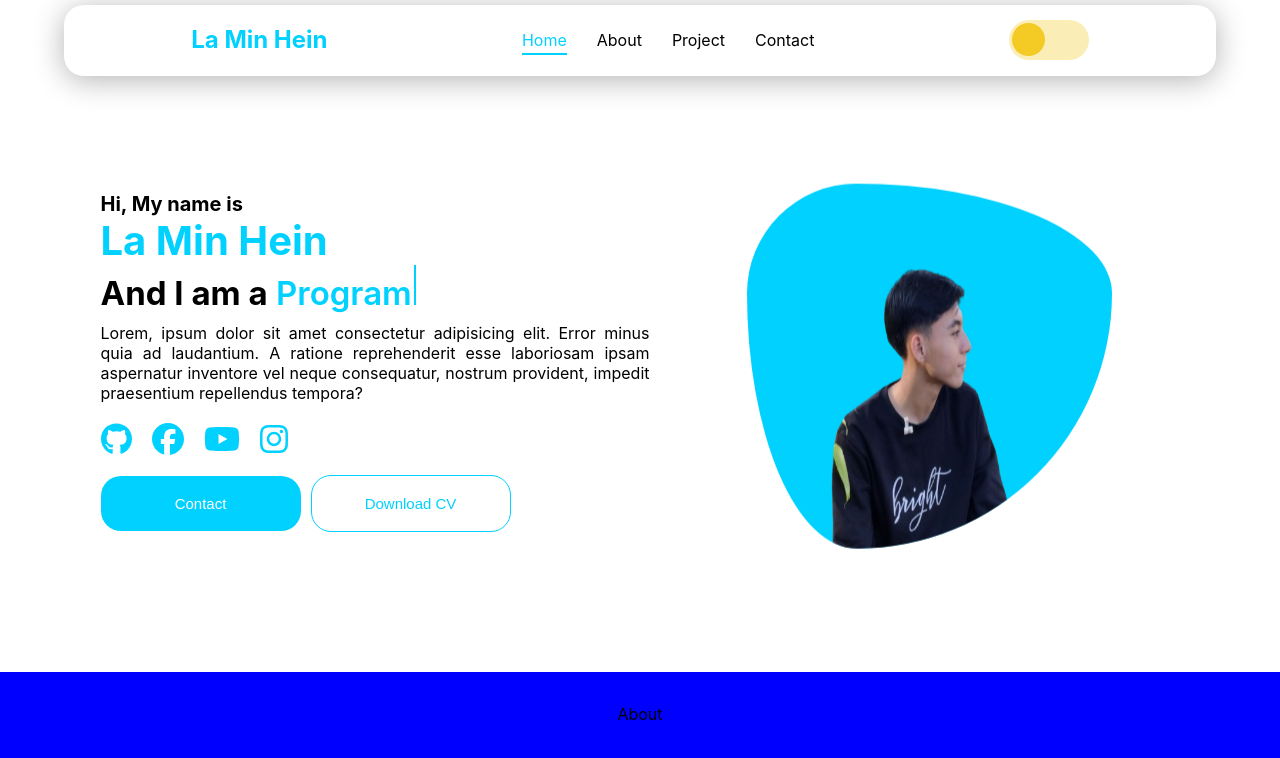
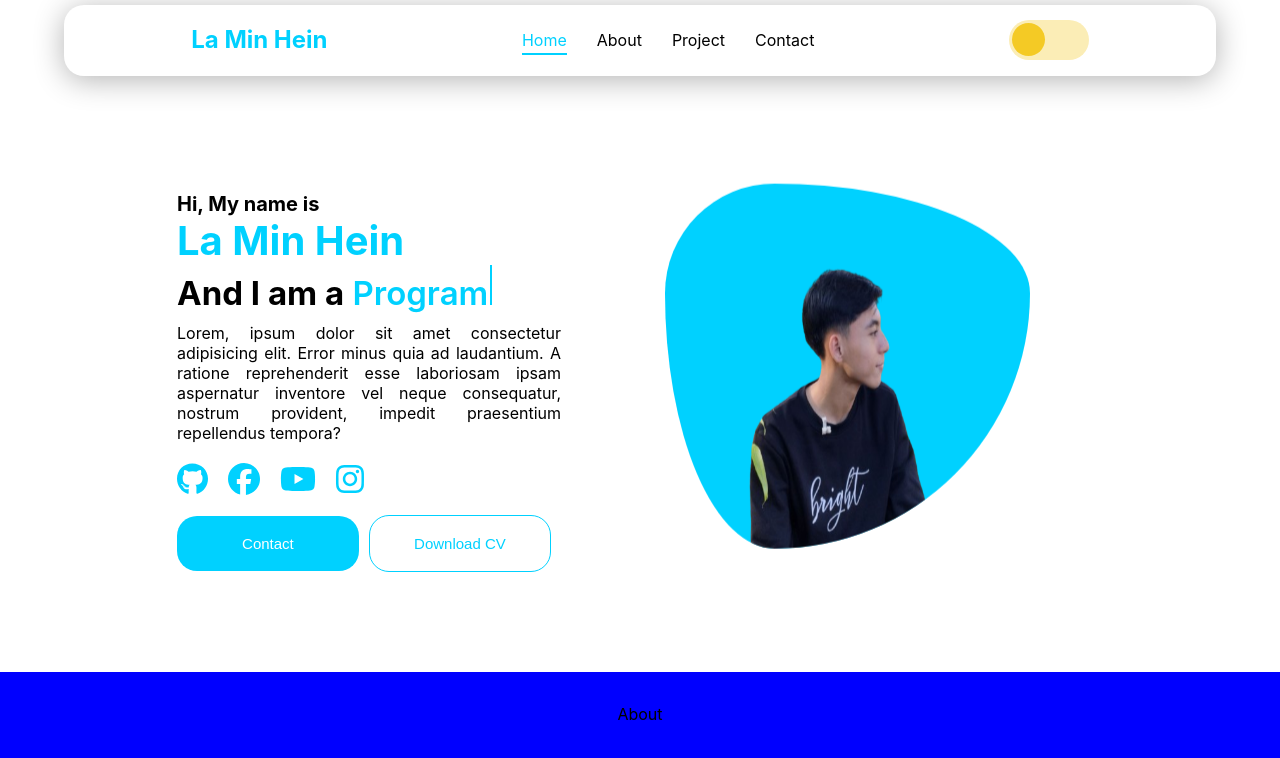
Before and after one commit to Lamin2005/laminhein, a React (Create React App) app: page / in a window 1280 px wide. Shown: the top 758 px of the page. Built offline with nearby package versions, Linux system fonts and the light colour scheme.

Commit message:
second change nav

```diff
--- a/src/component/Header.css
+++ b/src/component/Header.css
@@ -7,6 +7,9 @@
 #home{
     width: 100%;
     height: 80vh;
+    display: flex;
+    justify-content: center;
+    align-items: center;
 }
 
 .main {
@@ -18,7 +21,7 @@
 }
 
 .main .hero_text {
-    width: 549px;
+    width: 30%;
     height: 50%;
     display: flex;
     flex-direction: column;
@@ -97,7 +100,7 @@
 
 
 .main .hero_img {
-    width: 500px;
+    width: 40%;
     height: 50%;
     display: flex;
     justify-content: center;
@@ -241,6 +244,7 @@
     }
 
     .main .hero_img{
+        width: 100%;
         margin-left: 0px;
     }
 
@@ -251,6 +255,6 @@
 
 @media screen and (max-width:768px) {
     .main {
-        width: 100%;
+        width: 90%;
     }
 }
```
